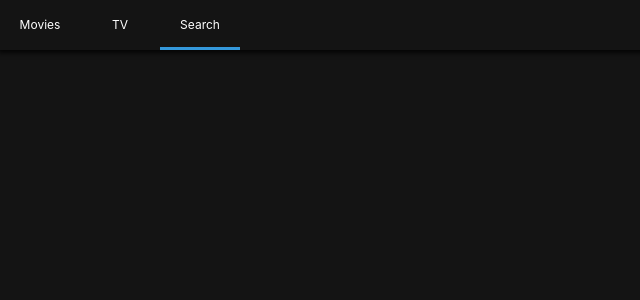
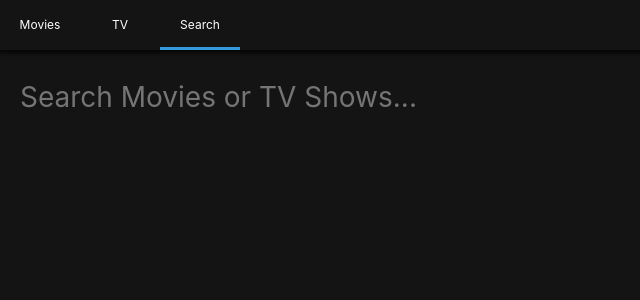
Before and after one commit to free-ko/react_challenge, a React (Create React App) app in the folder koflix/: page /search in a window 1280 px wide. Shown: the top 300 px of the page, without its empty margins (0-640 px from the left). Built offline with nearby package versions, Linux system fonts and the light colour scheme.

Commit message:
#6.3 SearchPresenter Component

```diff
--- a/koflix/src/Routes/Home/HomePresenter.js
+++ b/koflix/src/Routes/Home/HomePresenter.js
@@ -6,7 +6,7 @@ import Section from "Components/Section";
 import Loader from "../../Components/Loader";
 
 const Container = styled.div`
-  padding: 0px 10px;
+  padding: 0px 20px;
 `;
 
 const HomePresenter = ({ nowPlaying, popular, upcoming, loading, error }) =>
--- a/koflix/src/Routes/Search/SearchContainer.js
+++ b/koflix/src/Routes/Search/SearchContainer.js
@@ -11,11 +11,21 @@ export default class extends React.Component {
     error: null,
   };
 
-  handleSubmit = () => {
+  handleSubmit = (event) => {
+    event.preventDefault();
     const { searchTerm } = this.state;
     if (searchTerm !== "") {
       this.searchByTerm();
     }
+  };
+
+  updateTerm = (event) => {
+    const {
+      target: { value },
+    } = event;
+    this.setState({
+      searchTerm: value,
+    });
   };
 
   searchByTerm = async () => {
@@ -49,6 +59,7 @@ export default class extends React.Component {
         error={error}
         searchTerm={searchTerm}
         handleSubmit={this.handleSubmit}
+        updateTerm={this.updateTerm}
       />
     );
   }
--- a/koflix/src/Routes/Search/SearchPresenter.js
+++ b/koflix/src/Routes/Search/SearchPresenter.js
@@ -1,6 +1,23 @@
 import React from "react";
 import PropTypes from "prop-types";
 import styled from "styled-components";
+import Loader from "Components/Loader";
+import Section from "Components/Section";
+
+const Container = styled.div`
+  padding: 0px 20px;
+`;
+
+const Form = styled.form`
+  margin-bottom: 50px;
+  width: 100%;
+`;
+
+const Input = styled.input`
+  all: unset;
+  font-size: 28px;
+  width: 100%;
+`;
 
 const SearchPresenter = ({
   movieResults,
@@ -9,7 +26,38 @@ const SearchPresenter = ({
   searchTerm,
   handleSubmit,
   error,
-}) => null;
+  updateTerm,
+}) => (
+  <Container>
+    <Form onSubmit={handleSubmit}>
+      <Input
+        placeholder="Search Movies or TV Shows..."
+        value={searchTerm}
+        onChange={updateTerm}
+      />
+    </Form>
+    {loading ? (
+      <Loader />
+    ) : (
+      <>
+        {movieResults && movieResults.length > 0 && (
+          <Section title="Movie Results">
+            {movieResults.map((movie) => (
+              <span key={movie.id}>{movie.title}</span>
+            ))}
+          </Section>
+        )}
+        {tvResults && tvResults.length > 0 && (
+          <Section title="TV Show Results">
+            {tvResults.map((show) => (
+              <span key={show.id}>{show.name}</span>
+            ))}
+          </Section>
+        )}
+      </>
+    )}
+  </Container>
+);
 
 SearchPresenter.propTypes = {
   movieResults: PropTypes.array,
@@ -18,6 +66,7 @@ SearchPresenter.propTypes = {
   searchTerm: PropTypes.string,
   loading: PropTypes.bool.isRequired,
   handleSubmit: PropTypes.func.isRequired,
+  updateTerm: PropTypes.func.isRequired,
 };
 
 export default SearchPresenter;
--- a/koflix/src/Routes/TV/TVPresenter.js
+++ b/koflix/src/Routes/TV/TVPresenter.js
@@ -5,7 +5,7 @@ import Section from "../../Components/Section";
 import Loader from "../../Components/Loader";
 
 const Container = styled.div`
-  padding: 0px 10px;
+  padding: 0px 20px;
 `;
 
 const TVPresenter = ({ topRated, popular, airingToday, loading, error }) =>
@@ -15,17 +15,23 @@ const TVPresenter = ({ topRated, popular, airingToday, loading, error }) =>
     <Container>
       {topRated && topRated.length > 0 && (
         <Section title="Top Rated Shows">
-          {topRated.map((show) => show.name)}
+          {topRated.map((show) => (
+            <span key={show.id}>{show.name}</span>
+          ))}
         </Section>
       )}
       {popular && popular.length > 0 && (
         <Section title="Popular Shows">
-          {popular.map((show) => show.name)}
+          {popular.map((show) => (
+            <span key={show.id}>{show.name}</span>
+          ))}
         </Section>
       )}
       {airingToday && airingToday.length > 0 && (
         <Section title="Airing Today">
-          {airingToday.map((show) => show.name)}
+          {airingToday.map((show) => (
+            <span key={show.id}>{show.name}</span>
+          ))}
         </Section>
       )}
     </Container>
```
Also changed, not shown: koflix/src/Components/Message.js (added, +26 -0 lines).
